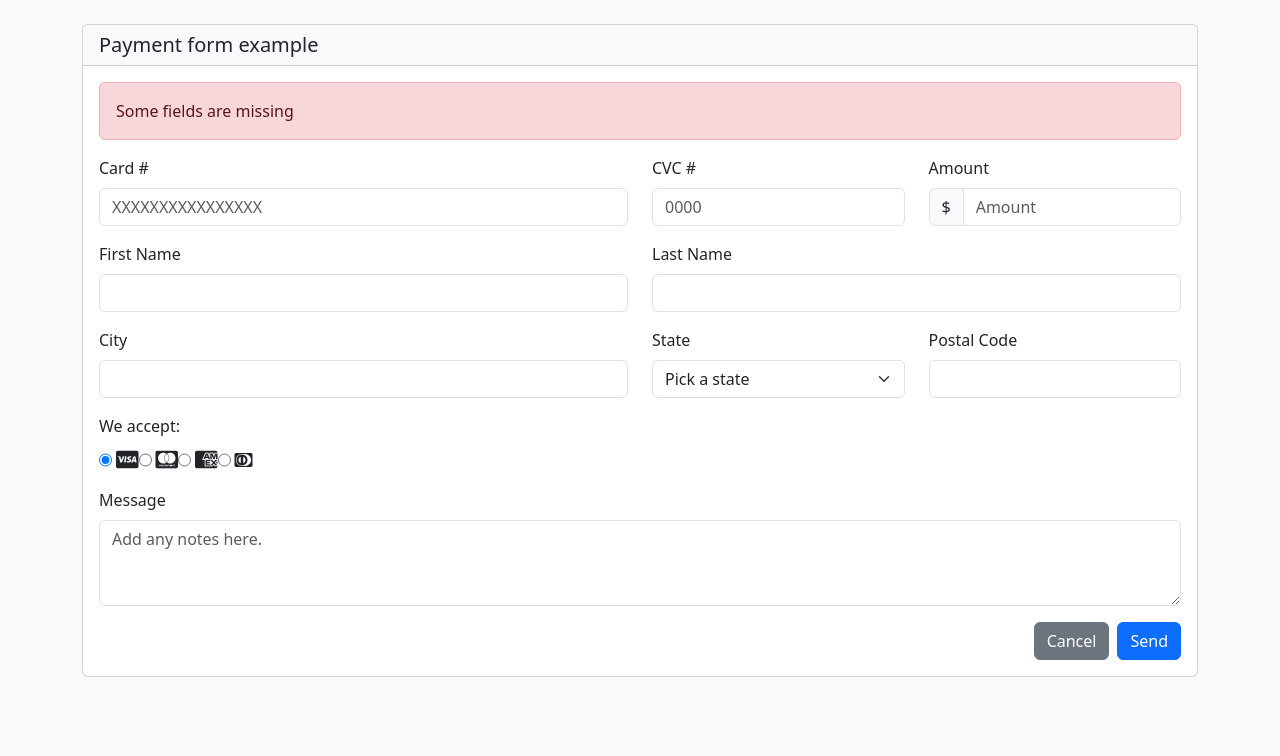
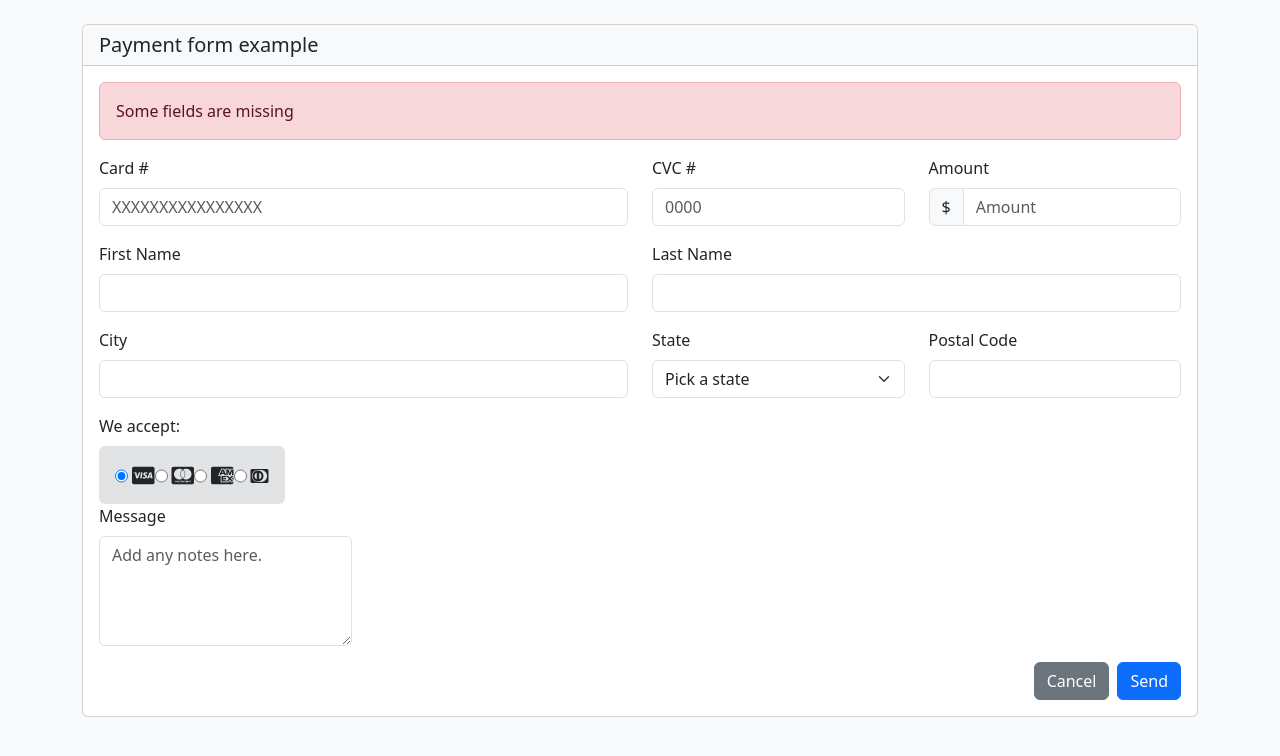
Before and after one commit to 4GeeksAcademy/monserratrebolledo-form-html, a plain HTML site: page index.html in a window 1280 px wide. Drawn offline with nearby package versions, Linux system fonts and the light colour scheme.

Commit message:
agrega index.html

```diff
--- a/index.html
+++ b/index.html
@@ -68,34 +68,42 @@
                         </div>
                     </div>
 
-                    <div class="mb-3">
+                    <div class="row mb-3">
+                        <div class="col col-md-6">
                             <label class="form-label">We accept:</label>
+                            <div class="row">
+                                <div class="col-md-8">
+                                    <div class="bg-secondary-subtle p-3 rounded d-inline-block">
+                                        <div class="btn-group" role="group" aria-label="Payment options">
+                                            <input type="radio" class="mt-0 me-1" name="payment" id="visa"
+                                                autocomplete="off" checked>
+                                            <label class="form-check-label" for="visa"><i
+                                                    class="fab fa-cc-visa fa-lg"></i></label>
 
-                        <div class="mb-3">
-                            <div class="btn-group" role="group" aria-label="Payment options">
-                                <input type="radio" class="mt-0 me-1" name="payment" id="visa" autocomplete="off"
-                                    checked aria-label="ratio buttom for following text input">
-                                <label class="form-check-label for=" visa"><i class="fab fa-cc-visa fa-lg"></i></label>
-                                <input type="radio" class="mt-0 me-1" name="payment" id="mastercard" autocomplete="off"
-                                    aria-label="ratio buttom for following text input">
-                                <label class="form-check-label for=" mastercard"><i
+                                            <input type="radio" class="mt-0 me-1" name="payment" id="mastercard"
+                                                autocomplete="off">
+                                            <label class="form-check-label" for="mastercard"><i
                                                     class="fab fa-cc-mastercard fa-lg"></i></label>
-                                <input type="radio" class="mt-0 me-1" name="payment" id="amex" autocomplete="off"
-                                    aria-label="ratio buttom for following text input">
-                                <label class="form-check-label for=" amex"><i class="fab fa-cc-amex fa-lg"></i></label>
-                                <input type="radio" class="mt-0 me-1" name="payment" id="dinners" autocomplete="off"
-                                    aria-label="ratio buttom for following text input">
-                                <label class="form-check-label" for="discover"><i
+
+                                            <input type="radio" class="mt-0 me-1" name="payment" id="amex"
+                                                autocomplete="off">
+                                            <label class="form-check-label" for="amex"><i
+                                                    class="fab fa-cc-amex fa-lg"></i></label>
+
+                                            <input type="radio" class="mt-0 me-1" name="payment" id="diners"
+                                                autocomplete="off">
+                                            <label class="form-check-label" for="diners"><i
                                                     class="fab fa-cc-diners-club"></i></label>
                                         </div>
                                     </div>
-
                                 </div>
-
-                    <div class="mb-3">
+                                <div class="col-md-6">
                                     <label for="message" class="form-label">Message</label>
-                        <textarea class="form-control" id="message" rows="3"
+                                    <textarea class="form-control" id="message" rows="4"
                                         placeholder="Add any notes here."></textarea>
+                                </div>
+                            </div>
+                        </div>
                     </div>
 
                     <div class="d-flex justify-content-end">
```
Lines whose indentation alone changed are shown as unchanged.
